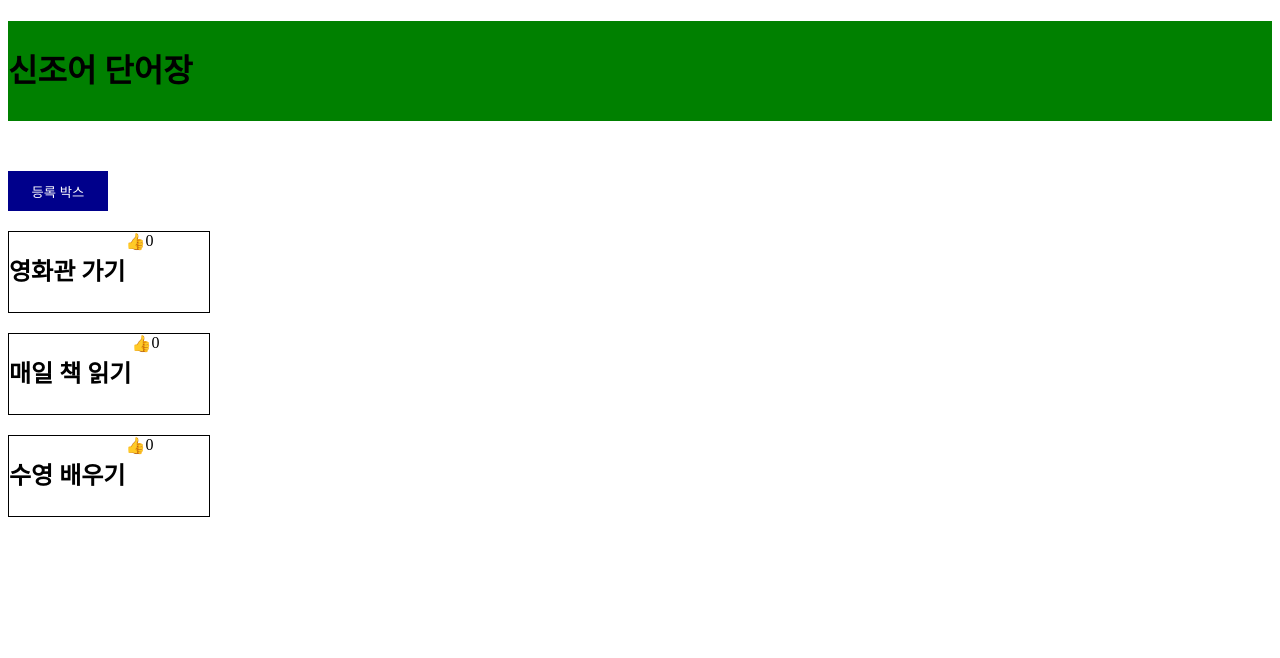
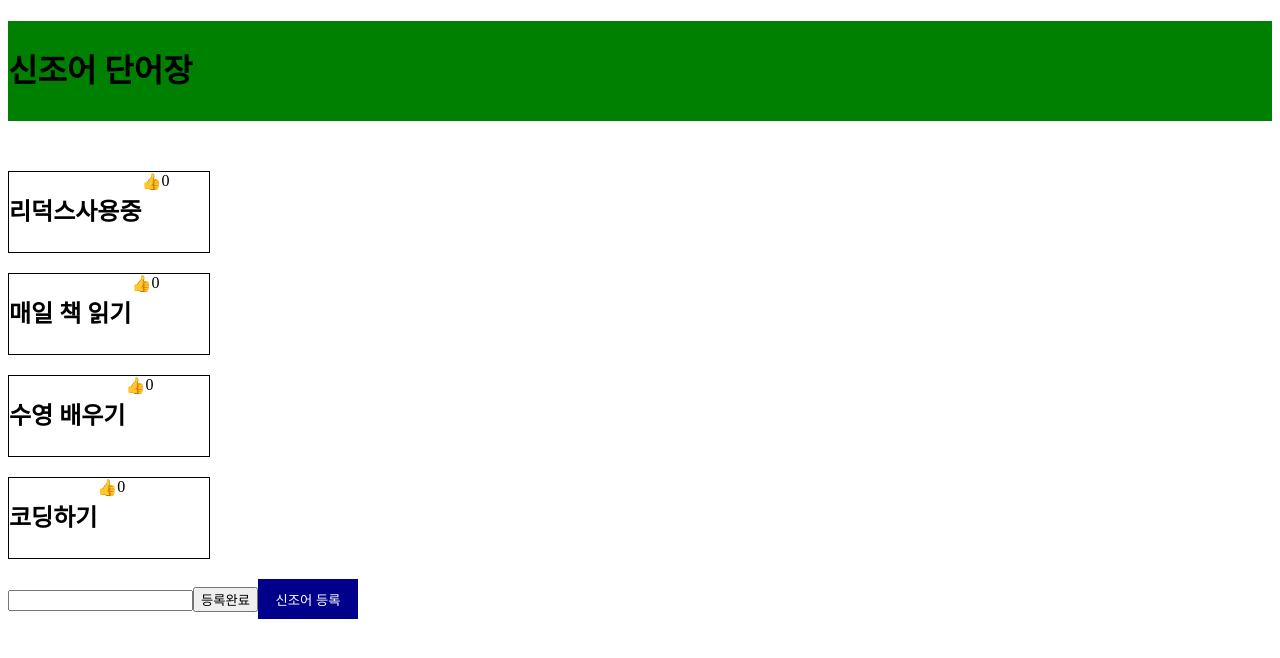
Before and after one commit to U-Jinyeol/react_prac_dictionary, a React (Create React App) app: page / in a window 1280 px wide. Shown: the top 658 px of the page. Built offline with nearby package versions, Linux system fonts and the light colour scheme.

Commit message:
리덕스값 불러오기

```diff
--- a/src/App.js
+++ b/src/App.js
@@ -1,4 +1,5 @@
 import Home from "./Home";
+import PostPage from "./PostPage";
 import { Route } from "react-router-dom";
 
 function App() {
@@ -7,6 +8,9 @@ function App() {
       <Route path="/" exact>
         <Home />
       </Route>
+      <Route path="/PostPage" exact>
+        <PostPage />
+      </Route>
     </div>
   );
 }
--- a/src/Cards.js
+++ /dev/null
@@ -1,48 +0,0 @@
-import { useCallback, useState } from "react";
-import styled from "styled-components";
-// import { useSelector } from "react-redux";
-
-function Cards({ voca }) {
-  const myCards = [...voca];
-  console.log(myCards);
-  const [like, setLike] = useState([0, 0, 0]);
-  const newLike = [...like];
-
-  return (
-    <div>
-      {myCards.map((myCards, idx1) => {
-        return (
-          <Card key={idx1}>
-            <h2>{myCards}</h2>
-            <span
-              onClick={() => {
-                setLike(
-                  newLike.map((like, idx2) => {
-                    return idx2 === idx1 ? like + 1 : like;
-                  })
-                );
-              }}
-            >
-              👍
-            </span>
-            {like[idx1]}
-          </Card>
-        );
-      })}
-    </div>
-  );
-}
-
-const Card = styled.div`
-  border: 1px solid black;
-  height: 80px;
-  width: 200px;
-  margin-bottom: 20px;
-  display: flex;
-`;
-
-// const Title = styled.h2`
-//   display: inline-block;
-// `;
-
-export default Cards;
--- a/src/Home.js
+++ b/src/Home.js
@@ -1,30 +1,57 @@
-import { useState } from "react";
+import React, { useState } from "react";
+import { useHistory } from "react-router-dom";
 import styled from "styled-components";
-// import { useSelector } from "react-redux";
-import Cards from "./Cards";
-import Modal from "./Modal";
+import { useSelector, useDispatch } from "react-redux";
+import { createPost } from "./redux/modules/post";
 
 function Home() {
-  const [voca, setVoca] = useState([
-    "영화관 가기",
-    "매일 책 읽기",
-    "수영 배우기",
-  ]);
+  const history = useHistory();
+  const voca = useSelector((state) => state.post.list); //리덕스 값 불러오는
+  console.log(voca);
+  const text = React.useRef(null);
+  const dispatch = useDispatch(); //수정하는거
 
-  const [modal, setModal] = useState(false);
+  function addVocaList() {
+    //액션 실행 함수가 바로 실행되도록 삽입
+    dispatch(createPost(text.current.value));
+    console.log(text.current.value);
+  }
 
-  function PostBox() {
-    return modal === false ? setModal(true) : setModal(false);
-  }
+  const [like, setLike] = useState([0, 0, 0, 0]);
+  const newLike = [...like];
 
   return (
     <div className="Home">
       <Nav>
         <h1>신조어 단어장</h1>
       </Nav>
-      <PostBtn onClick={PostBox}>등록 박스</PostBtn>
-      {modal === true ? <Modal /> : null}
-      <Cards voca={voca} />
+      <div>
+        {voca.map((voca, idx1) => {
+          return (
+            <Card key={idx1}>
+              <h2>{voca}</h2>
+              <span
+                onClick={() => {
+                  newLike[idx1]++;
+                  return setLike(newLike);
+                }}
+              >
+                👍
+              </span>
+              {like[idx1]}
+            </Card>
+          );
+        })}
+      </div>
+      <input type="text" ref={text}></input>
+      <button onClick={addVocaList}>등록완료</button>
+      <PostBtn
+        onClick={() => {
+          history.push("/PostPage");
+        }}
+      >
+        신조어 등록
+      </PostBtn>
     </div>
   );
 }
@@ -34,6 +61,14 @@ const Nav = styled.div`
   height: 100px;
   line-height: 100px;
   margin-bottom: 50px;
+`;
+
+const Card = styled.div`
+  border: 1px solid black;
+  height: 80px;
+  width: 200px;
+  margin-bottom: 20px;
+  display: flex;
 `;
 
 const PostBtn = styled.button`
--- a/src/Modal.js
+++ /dev/null
@@ -1,26 +0,0 @@
-import styled from "styled-components";
-// import { useSelector } from "react-redux";
-
-function Modal() {
-  return (
-    <Box>
-      <input />
-      <Btn>등록하기</Btn>
-    </Box>
-  );
-}
-
-const Box = styled.div`
-  margin-bottom: 30px;
-  padding-left: 10px;
-  border: 1px solid black;
-  width: 300px;
-  height: 200px;
-  line-height: 40px;
-`;
-
-const Btn = styled.button`
-  margin-left: 10px;
-`;
-
-export default Modal;
--- /dev/null
+++ b/src/PostPage.js
@@ -0,0 +1,80 @@
+import React, { useState } from "react";
+import styled from "styled-components";
+import { useHistory } from "react-router-dom";
+import { useSelector } from "react-redux";
+
+function PostPage() {
+  const history = useHistory();
+  const data = useSelector((state) => state);
+
+  const input_1 = React.useRef(null);
+  const input_2 = React.useRef(null);
+  const input_3 = React.useRef(null);
+
+  return (
+    <Box>
+      <label>타이틀</label>
+      <input
+        type="text"
+        ref={input_1}
+        onChange={() => {
+          console.log(input_1.current.value);
+        }}
+      />
+      <br />
+      <label>의미</label>
+      <input
+        type="text"
+        ref={input_2}
+        onChange={() => {
+          console.log(input_2.current.value);
+        }}
+      />
+      <br />
+      <label>사용 예시</label>
+      <input
+        type="text"
+        ref={input_3}
+        onChange={() => {
+          console.log(input_3.current.value);
+        }}
+      />
+      <SaveBtn
+        onClick={() => {
+          alert("등록완료");
+          history.push("/");
+        }}
+      >
+        등록하기
+      </SaveBtn>
+      <BackBtn
+        onClick={() => {
+          history.push("/");
+        }}
+      >
+        뒤로가기
+      </BackBtn>
+    </Box>
+  );
+}
+
+const Box = styled.div`
+  margin-bottom: 30px;
+  padding-left: 10px;
+  border: 1px solid black;
+  width: 300px;
+  height: 200px;
+  line-height: 40px;
+`;
+
+const SaveBtn = styled.button`
+  display: block;
+  background-color: darkcyan;
+`;
+
+const BackBtn = styled.button`
+  background-color: black;
+  color: white;
+`;
+
+export default PostPage;
--- a/src/redux/configStore.js
+++ b/src/redux/configStore.js
@@ -1,10 +1,10 @@
 //리듀스가 전부 묶어서(combine) 만드는 store
 import { createStore, combineReducers } from "redux";
-import bucket from "./modules/bucket";
+import post from "./modules/post";
 
 //리듀서들의 묶음을 통상적으로 rootReducer라고 함
 //리듀서가 여러개면 중괄호 안에 ,로 더 적어준다. ex. bucket, bucket2 ...
-const rootReducer = combineReducers({ bucket });
+const rootReducer = combineReducers({ post });
 
 //스토어를 만들고 그안에 리듀서의 묶음을 넣어준다
 const store = createStore(rootReducer);
--- a/src/redux/modules/bucket.js
+++ b/src/redux/modules/post.js
@@ -1,34 +1,38 @@
-// bucket.js
+// Post.js
 
 // Actions 타입 "파일명/모듈명/어떤액션"
 // const LOAD = "my-app/widgets/LOAD";
 // const UPDATE = "my-app/widgets/UPDATE";
 // const REMOVE = "my-app/widgets/REMOVE";
-const CREATE = "my-app/bucket/CREATE";
+const CREATE = "post/CREATE";
 
 //초기값
 const initialState = {
-  list: ["영화간 가기", "매일 책 읽기", "수영 배우기"],
+  list: ["리덕스사용중", "매일 책 읽기", "수영 배우기", "코딩하기"],
 };
 
 // Action Creators
 // 키:밸류 값이 같으면 밸류값을 생략할 수 있음
 // ex. weidget:widget => widget
-export function creatBucket(bucket) {
-  return { type: CREATE, bucket };
+export function createPost(post) {
+  console.log("액션");
+  console.log(post);
+  return { type: CREATE, post: post };
 }
 
 // Reducer
 export default function reducer(state = initialState, action = {}) {
   switch (action.type) {
     //어떤 케이스인지 써주기
-    case "bucket/CREAT": {
+    case "post/CREATE": {
+      console.log("값 변경");
       //변경 될 값이 들어갈 새로운 변수 선언
       //새로운 변수는 수정 값을 적어줘야하는데 ...으로 복사하고
       //action의 bucket(수정되는 값)으로 변경한다는 의미
-      const nwe_bucket_list = [...state.list, action.bucket];
+      const new_post_list = [...state.list, action.post];
+      console.log(new_post_list);
       //초기값 list와 같은 형태로 수정
-      return { list: nwe_bucket_list };
+      return { list: new_post_list };
     }
     default:
       return state;
```
